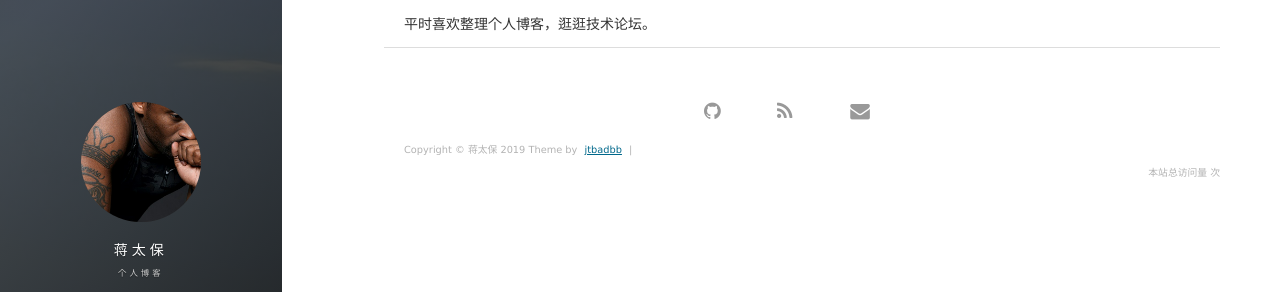
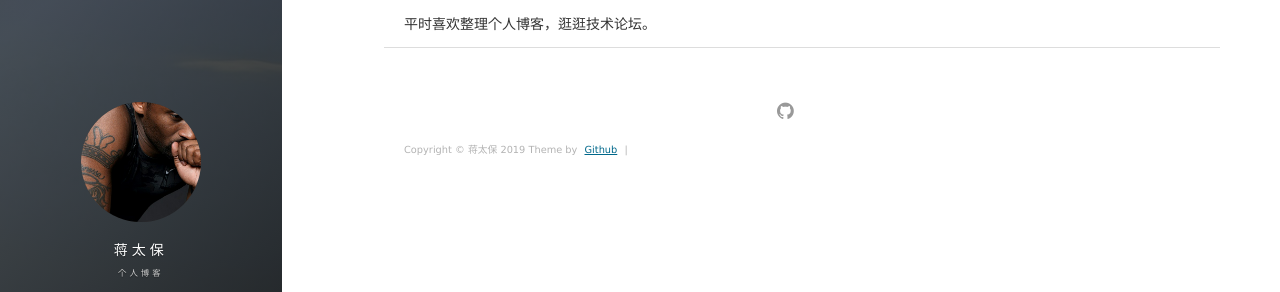
Before and after one commit to jian9ta1ba0/jtbadbb.github.io, a Jekyll site: the page built from about.md, in a window 1280 px wide. Shown: the part 186-478 px from the top of the page. Built offline with Jekyll 4.4.1, drawn with Linux system fonts in a browser that asks for light colours; nearby versions of some CDN libraries; comment, search, counter and statistics services are not loaded.

Commit message:
Update footer.html

```diff
--- a/_includes/footer.html
+++ b/_includes/footer.html
@@ -16,42 +16,17 @@
           </li>
           {% endif %}
 
-
-          <!-- RSS -->
-          <li class="navigation__item_social">
-            <a href="/feed.xml" rel="author" title="RSS" target="_blank">
-              <i class='social fa fa-rss fa-2x'></i>
-              <span class="label">RSS</span>
-            </a>
-          </li>
-
-          {% if site.social.mail %}
-          <!-- Email -->
-          <li class="navigation__item_social">
-            <a href="mailto:{{site.social.mail}}" title="Contact me">
-              <i class='social fa fa-envelope fa-2x'></i>
-              <span class="label">Email</span>
-            </a>
-          </li>
-          {% endif %}
-
-          </ul>
+           </ul>
         </nav>
 
         </div>
 
         <div class = "footer_div">
            <p class="copyright text-muted">
-            Copyright &copy; {{ site.title }} {{ site.time | date: '%Y' }} Theme by <a href="https://jtbadbb.github.io/">jtbadbb</a> |
+            Copyright &copy; {{ site.title }} {{ site.time | date: '%Y' }} Theme by <a href="https://jtbadbb.github.io/">Github</a> |
             </p>
         	<div align="right">
     			<link rel="stylesheet" href="//cdn.bootcss.com/font-awesome/4.3.0/css/font-awesome.min.css">
-          <!-- 访问统计 -->
-          <span id="busuanzi_container_site_pv">
-            本站总访问量
-            <span id="busuanzi_value_site_pv"></span>次
-          </span>
-
         </div>
         <div>
     </footer>
```
